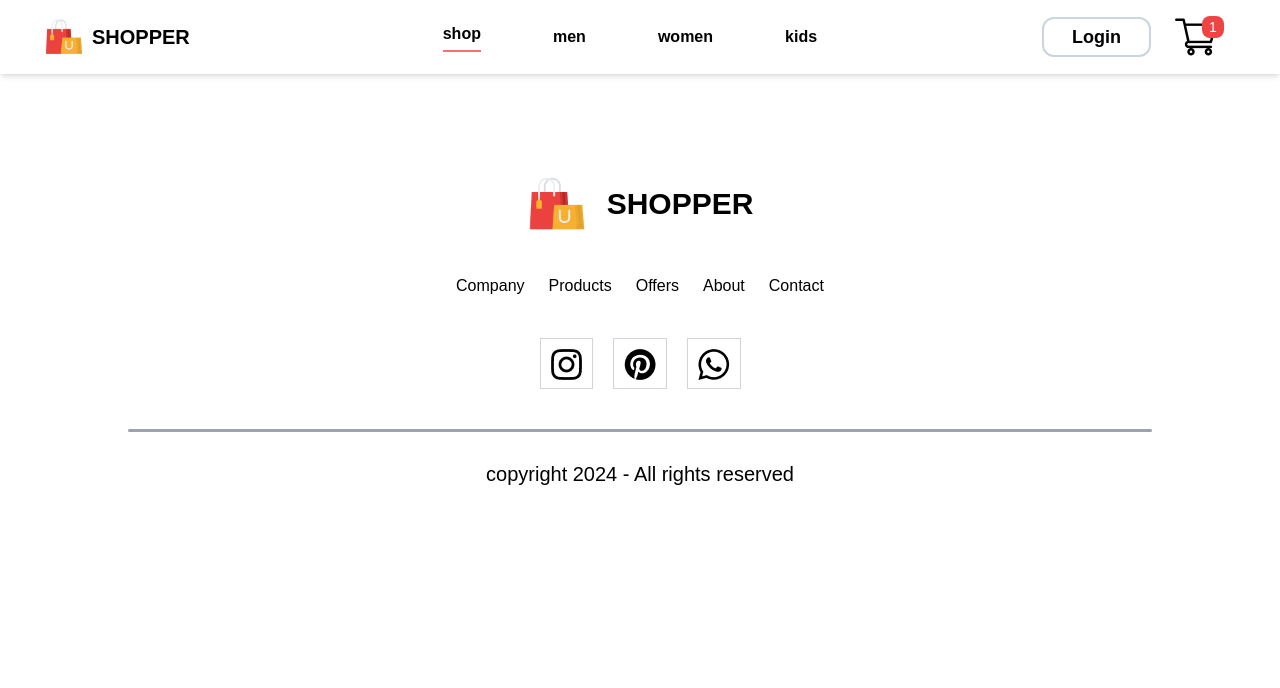
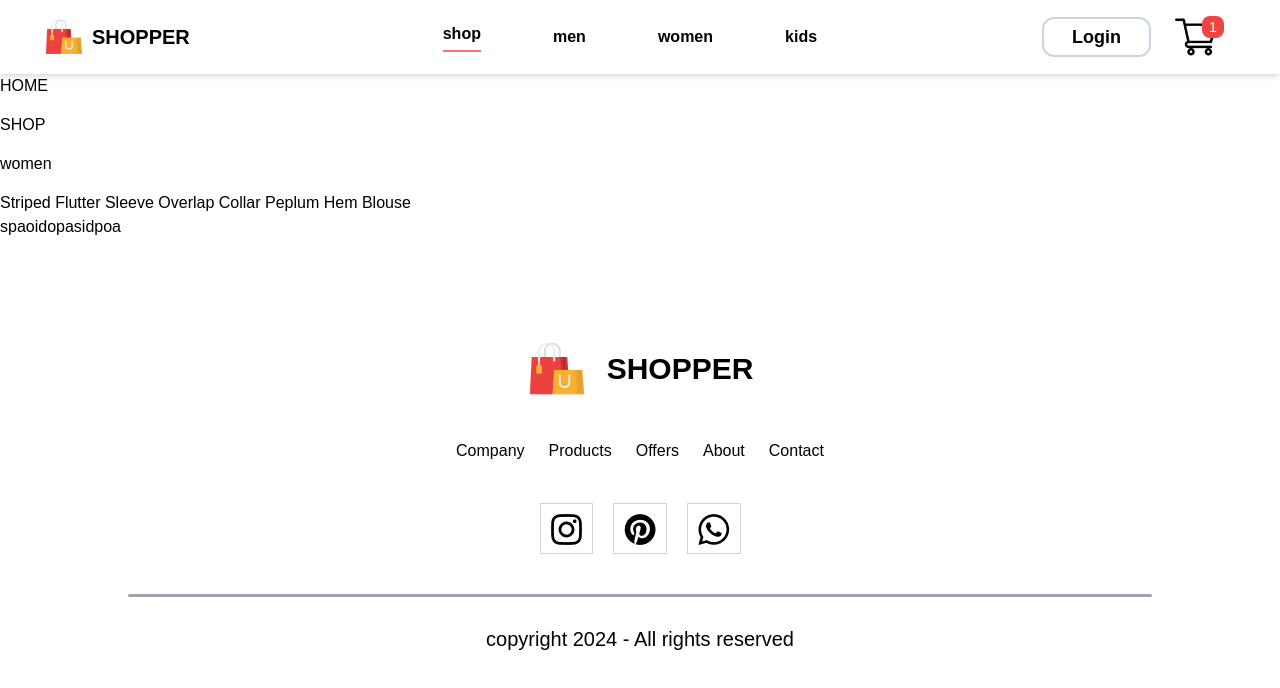
Before and after one commit to SmurfsNima/React-Shopper_website-FullResponsive, a React (Create React App) app: page /product/1 in a window 1280 px wide. Shown: the top 688 px of the page. Built offline with nearby package versions, Linux system fonts and the light colour scheme; the HTML template or start-up script is replaced by a standard one.

Commit message:
Bread crum compeletd

```diff
--- a/src/App.js
+++ b/src/App.js
@@ -21,6 +21,8 @@ function App() {
           <Route path="/men" element = {<Shopcategory banner={men_banner} category = 'men'/>} />
           <Route path="/women" element = {<Shopcategory  banner={women_banner} category = 'women'/>} />
           <Route path="/kids" element = {<Shopcategory banner={kids_banner} category = 'kid' />} />
+          {/* <Route path="/product" element={<Product/>} /> */}
+          <Route path="/product/:productId" element ={<Product/>} />
         </Routes>
       </BrowserRouter>
       <Footer />
--- a/src/components/Item/Item.jsx
+++ b/src/components/Item/Item.jsx
@@ -1,16 +1,19 @@
-import React from 'react'
-import './item.css'
-const Item = ({name , image , old_price , new_price}) => {
+import React from "react";
+import "./item.css";
+import { Link } from "react-router-dom";
+const Item = ({ name, image, old_price, new_price, id }) => {
   return (
-    <div className=' w-[260px] flex flex-col gap-5 hover:scale-[1.1] duration-[0.6s] '>
-      <img className='w-[300px] rounded-3xl' src={image} alt="" />
-      <p className='mx-2'>{name}</p>
-      <div className='flex items-center  gap-5'>
-        <p className='font-semibold text-[18px] ' > ${new_price}</p>
-        <p className='line-through'>${old_price}</p>
+    <div className=" w-[260px] flex flex-col gap-5 hover:scale-[1.1] duration-[0.6s] ">
+      <Link to={`/product/${id}`}>
+        <img className="w-[300px] rounded-3xl" src={image} alt="" />
+      </Link>
+      <p className="mx-2">{name}</p>
+      <div className="flex items-center  gap-5">
+        <p className="font-semibold text-[18px] "> ${new_price}</p>
+        <p className="line-through">${old_price}</p>
       </div>
     </div>
-  )
-}
+  );
+};
 
-export default Item
+export default Item;
--- /dev/null
+++ b/src/components/breadcrum/breadCrum.jsx
@@ -0,0 +1,18 @@
+import React from "react";
+import arrow_icon from "../../Assets/Assets/arrow.png";
+const BreadCrum = ({product}) => {
+
+
+  return (
+    <>
+      <div>
+        HOME <img src={arrow_icon} alt="" /> SHOP{" "}
+        <img src={arrow_icon} alt="" /> {product.category}{" "}
+        <img src={arrow_icon} alt="" /> {product.name}
+      </div>
+      <h2>spaoidopasidpoa</h2>
+    </>
+  );
+};
+
+export default BreadCrum;
--- a/src/components/navbar/navbar.jsx
+++ b/src/components/navbar/navbar.jsx
@@ -17,7 +17,7 @@ const Navbar = () => {
           onClick={() => setMneu("shop")}
           className={menu === "shop" ? "border-b-2 border-red-400 pb-1" : ""}
         >
-          <Link to={"/cart"} > shop</Link>
+          <Link to={"/"} > shop</Link>
 
         </li>
 
--- a/src/components/pages/Shopcategory.jsx
+++ b/src/components/pages/Shopcategory.jsx
@@ -5,10 +5,10 @@ import Item from "../Item/Item";
 import all_product from '../../Assets/Assets/all_product';
 const Shopcategory = (props) => {
 
-  console.log(all_product);
+
   // console.log(props);
   //
-  console.log(ShopContext);
+
   const filteredProducts = all_product.filter((product) => product.category === props.category);
   return (
     <div >
--- a/src/components/pages/login.jsx
+++ b/src/components/pages/login.jsx
@@ -1,16 +1,20 @@
+import { useState } from "react";
+
 const Login = () => {
+    const [login , setLogin] = useState('Sign Up')
+    const [msg , setMsg] = useState(' Alearddy have an account?')
   return (
     <div className="w-full h-[100vh] bg-pink-200 pt-[5%]">
       <div className="w-[600px] h-[550px] bg-white py-[5%] px-[7%] m-auto" >
-        <h2 className="font-bold text-3xl">Sign Up</h2>
-        <div className="flex flex-col gap-8 mt-4 ">
+        <h2 className="font-bold text-3xl">{login}</h2>
+        <div className="flex flex-col gap-8 mt-4  ">
           <input className="border-[1px] h-[45px] pl-3" type="text" placeholder="Your Name" />
           <input className="border-[1px] h-[45px] pl-3" type="email" placeholder="Your email" />
-          <input className="border-[1px] h-[45px] pl-3" type="password" placeholder="Your Password" />
+          <input className={`border-[1px] h-[45px] pl-3 ${login==='Login'? 'hidden' : '' }`} type="password" placeholder="Your Password" />
         </div>
         <button className="w-full bg-red-500 mt-6 h-[40px] text-white font-semibold rounded-xl">Continue</button>
         <p className="mt-4 font-medium text-[18px]">
-          Alearddy have an account? <span className="text-red-500 font-bold cursor-pointer ">Login here</span>
+          {msg} <span onClick={()=> setLogin('Login')} className="text-red-500 font-bold cursor-pointer ">Login here</span>
         </p>
         <div className="flex mt-4 items-center gap-2">
           <input type="checkbox" name="" id="" />
--- a/src/components/pages/product.jsx
+++ b/src/components/pages/product.jsx
@@ -1,5 +1,13 @@
+import { useParams } from "react-router-dom";
+import all_product from "../../Assets/Assets/all_product";
+import BreadCrum from "../breadcrum/breadCrum";
 const Product = () => {
-    return ( <></> );
+    const {productId} = useParams()
+    const product = all_product.find((e)=>  e.id === Number(productId));
+    console.log(product);
+    return (
+        <BreadCrum product={product} />
+    );
 }
 
 export default Product;
```
